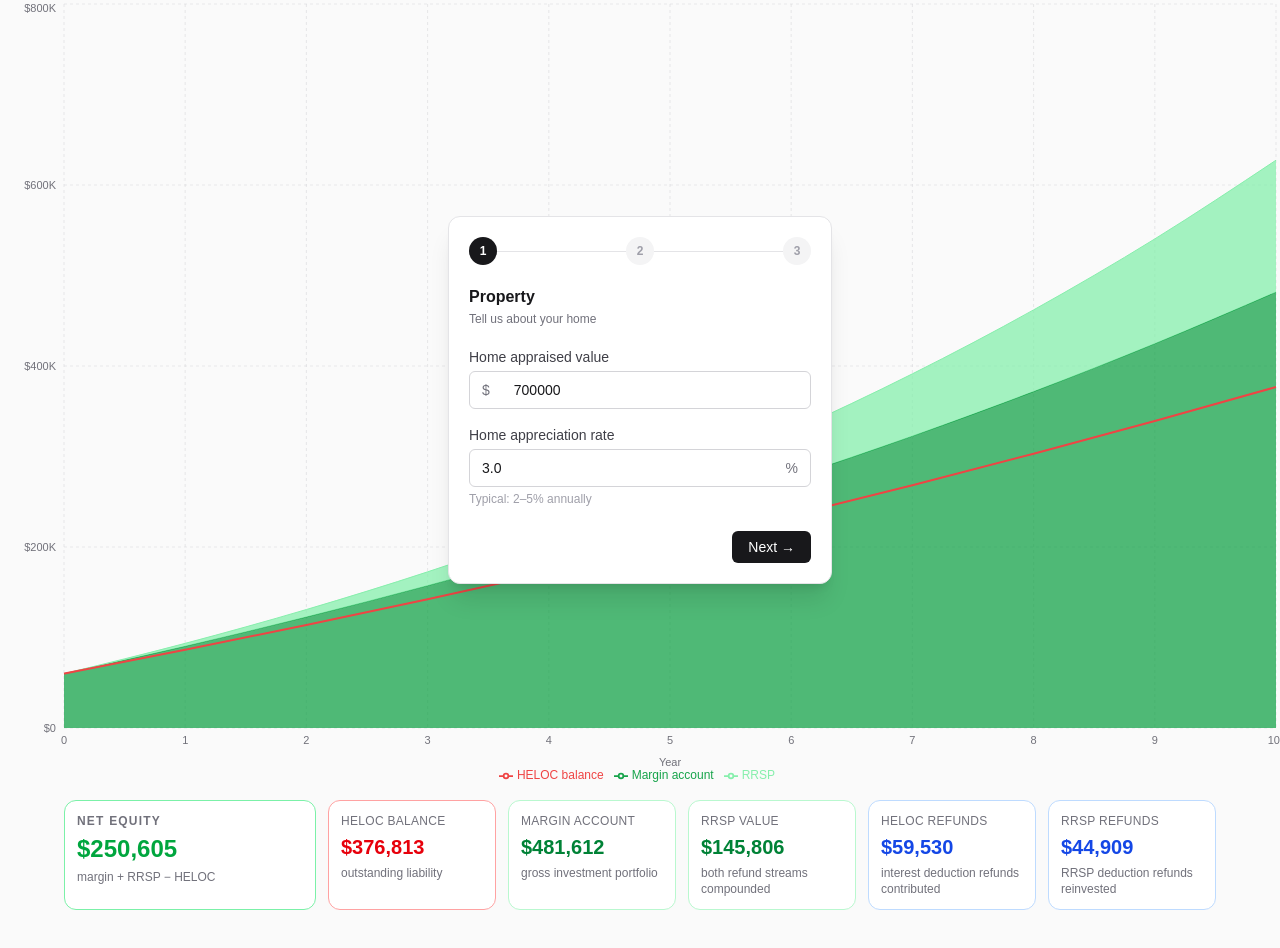
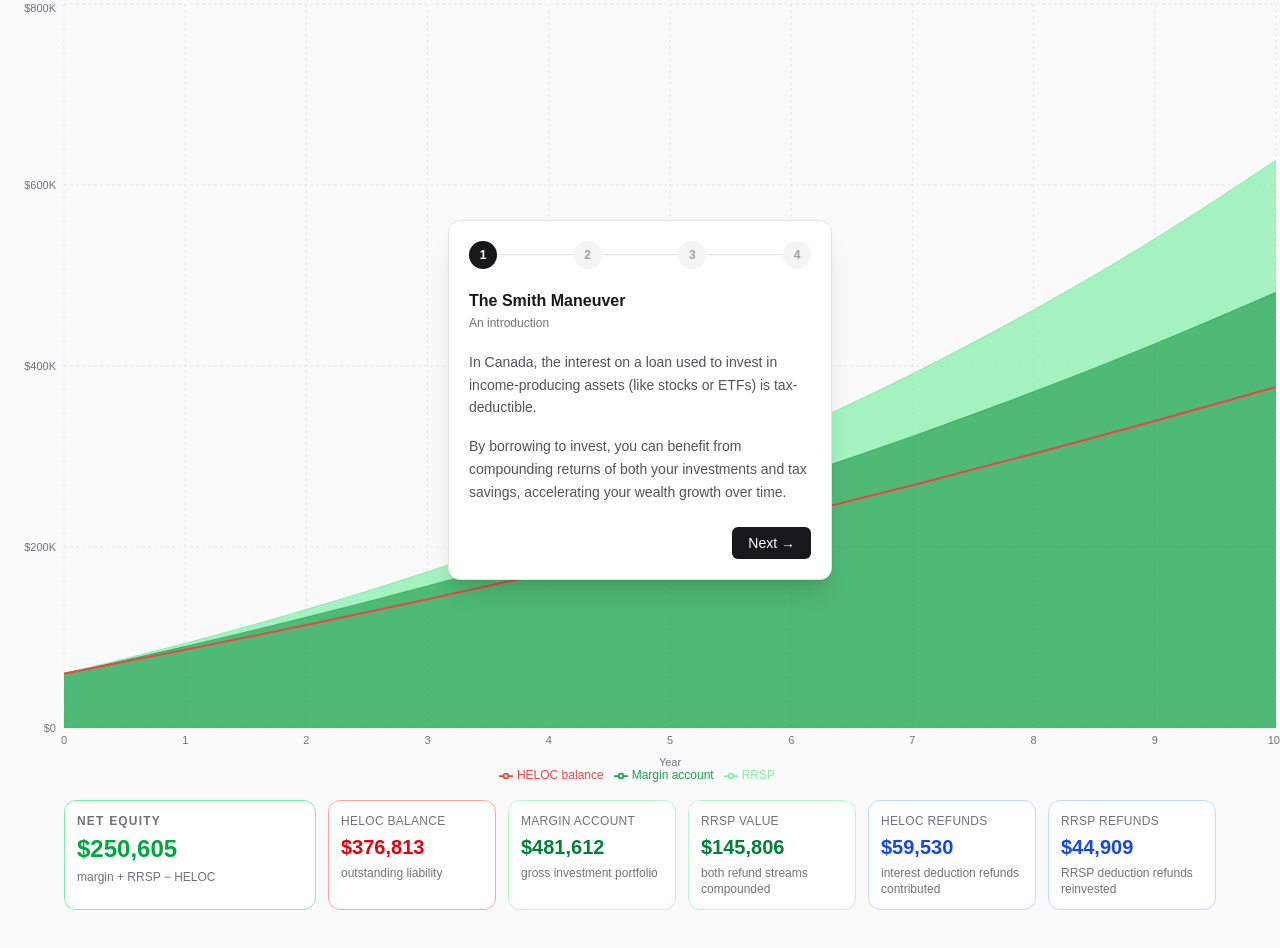
Before and after one commit to myarask/smith-maneuver, a Next.js app: page / in a window 1280 px wide. Shown: the top 948 px of the page. Built offline with nearby package versions, Linux system fonts and the light colour scheme.

Commit message:
feat: add introductory text to CalculatorForm for enhanced user guidance

```diff
--- a/src/components/CalculatorForm.tsx
+++ b/src/components/CalculatorForm.tsx
@@ -9,6 +9,7 @@ type Props = {
 };
 
 const STEPS = [
+  { title: "The Smith Maneuver", subtitle: "An introduction" },
   { title: "Property", subtitle: "Tell us about your home" },
   { title: "Mortgage", subtitle: "Your current mortgage details" },
   { title: "Investment & Tax", subtitle: "Expected returns and your tax rate" },
@@ -63,6 +64,20 @@ export default function CalculatorForm({ form, onChange }: Props) {
     if (step === 0)
       return (
         <>
+          <p className="text-sm text-zinc-600 dark:text-zinc-400 leading-relaxed">
+            In Canada, the interest on a loan used to invest in income-producing
+            assets (like stocks or ETFs) is tax-deductible.
+          </p>
+          <p className="text-sm text-zinc-600 dark:text-zinc-400 leading-relaxed">
+            By borrowing to invest, you can benefit from compounding returns of
+            both your investments and tax savings, accelerating your wealth
+            growth over time.
+          </p>
+        </>
+      );
+    if (step === 1)
+      return (
+        <>
           {field(
             "homeValue",
             "Home appraised value",
@@ -82,7 +97,7 @@ export default function CalculatorForm({ form, onChange }: Props) {
           )}
         </>
       );
-    if (step === 1)
+    if (step === 2)
       return (
         <>
           {field(
```
